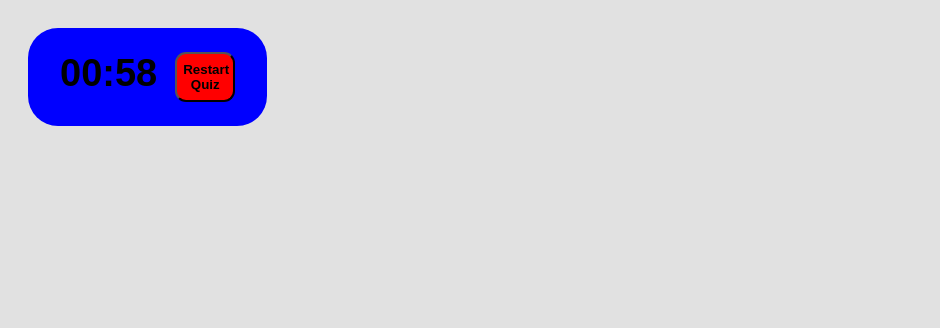
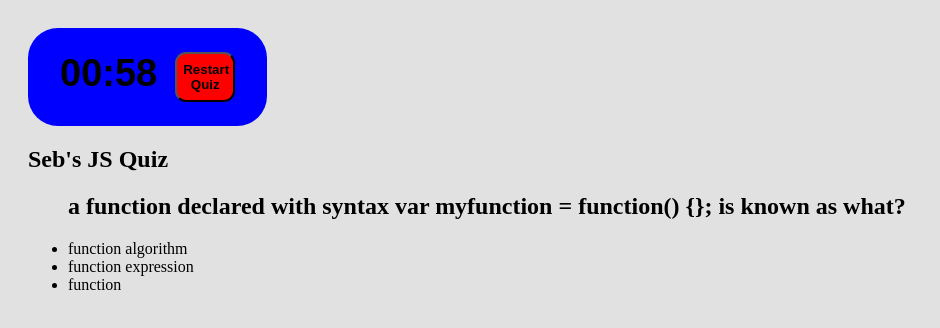
Before and after one commit to Sebastian2908-2007/new-js-quiz, a plain HTML site: page index.html in a window 1280 px wide. Both pictures are taken after a click on the button "Start Quiz". Shown: the whole page, without its empty margins (0-940 px from the left). Drawn offline with Linux system fonts and the light colour scheme.

Commit message:
have questions and answers rendering on start

```diff
--- a/assets/js/script.js
+++ b/assets/js/script.js
@@ -2,9 +2,11 @@
 var minutesEl = document.querySelector(".timer__part--minutes");
 var secondsEl = document.querySelector(".timer__part--seconds");
 var startBtnEl = document.querySelector(".start");
-
+var mainEl = document.querySelector("#main");
 // interval and remaining secoonds variables for timer updating
 var interval = null;
+
+
 
 
 
@@ -37,11 +39,38 @@ var timerInterfaceUpdate = function (remainingSeconds) {
 
   };
 
+  // funtion to generate questions
+  var questionGen = function (questions) {
+    // create section to house questions also giv classname etc then append to main
+    var questionSection = document.createElement("section");
+    questionSection.className = "question-section";
+    questionSection.innerHTML = "<h1 class='section-title'>Seb's JS Quiz</h1>"
+    mainEl.appendChild(questionSection);
+
+    var questionList = document.createElement("ul");
+    questionList.className = "question-list";
+    questionList.innerHTML = "<h2>" + questions[0].question + "</h2><li class='question'>" + questions[0].answers[1].text + "</li><li class='question'>"  + questions[0].answers[0].text + "</li><li class='question'>" + questions[0].answers[2].text + "</li>";
+    questionSection.appendChild(questionList);
+console.log(questions[0].answers[1].text);
+  };
 
 
 
 // start function
 var start = function () {
+// questions
+var questions = [
+  {question: 'a function declared with syntax var myfunction = function() {}; is known as what?',
+answers: [
+   {text: 'function expression', correct: true},
+   {text: 'function algorithm', correct: false},
+   {text: 'function' , correct:false}
+  ]
+ },
+];
+questionGen(questions);
+
+
     var remainingSeconds = 60;
     // variable for generating one minute with division
     var minutes = Math.floor(remainingSeconds / 60);
@@ -77,7 +106,7 @@ if (remainingSeconds === 0) {
 };
 
 
-
+//questionGen();
 
 
 
--- a/index.html
+++ b/index.html
@@ -8,12 +8,14 @@
     <link rel="stylesheet" href="./assets/css/style.css">
 </head>
 <body>
+    <main class="main" id="main">
     <div class="timer">
         <span class="timer__part timer__part--minutes" >00</span>
         <span class="timer__part">:</span>
         <span class="timer__part timer__part--seconds" >00</span>
         <button class="start">Start Quiz</button>
     </div>
+</main>
   <script src="./assets/js/script.js" ></script>
 </body>
 </html>
```
